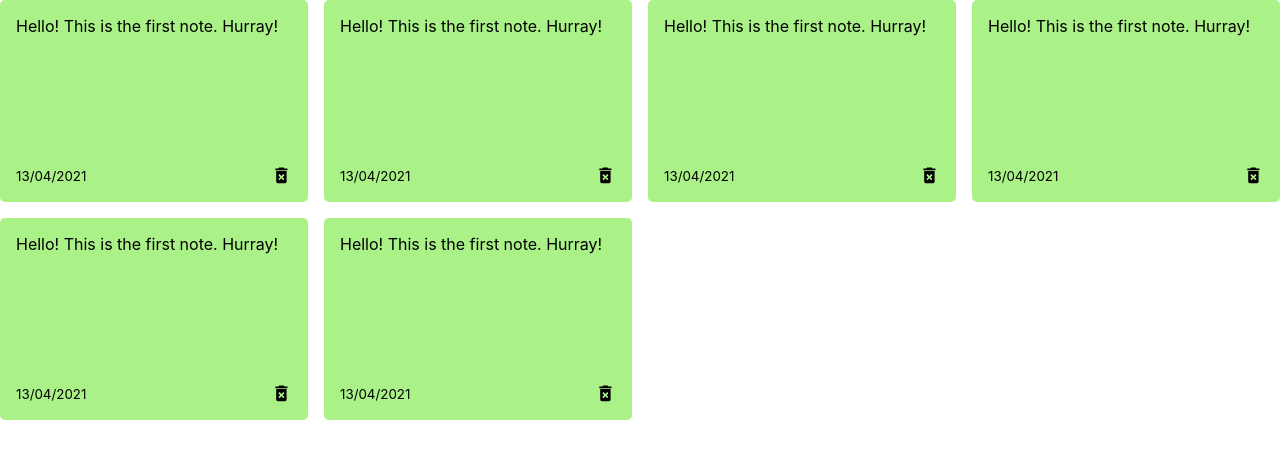
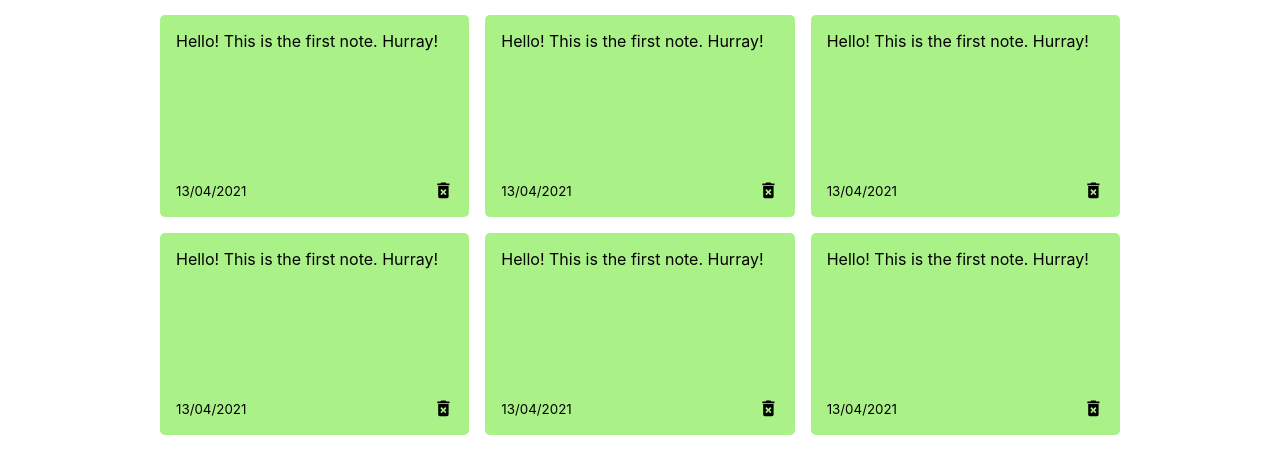
Before and after one commit to qgarcia95/quicknotes, a React (Create React App) app: page / in a window 1280 px wide. Shown: the top 474 px of the page. Built offline with nearby package versions, Linux system fonts and the light colour scheme.

Commit message:
Changes for Issue 4

```diff
--- a/src/index.css
+++ b/src/index.css
@@ -10,6 +10,13 @@ body {
 code {
   font-family: source-code-pro, Menlo, Monaco, Consolas, 'Courier New',
     monospace;
+}
+
+.container {
+  max-width: 960px;
+  margin-left: auto;
+  margin-right: auto;
+  padding: 15px 15px;
 }
 
 .notes-list {
```
